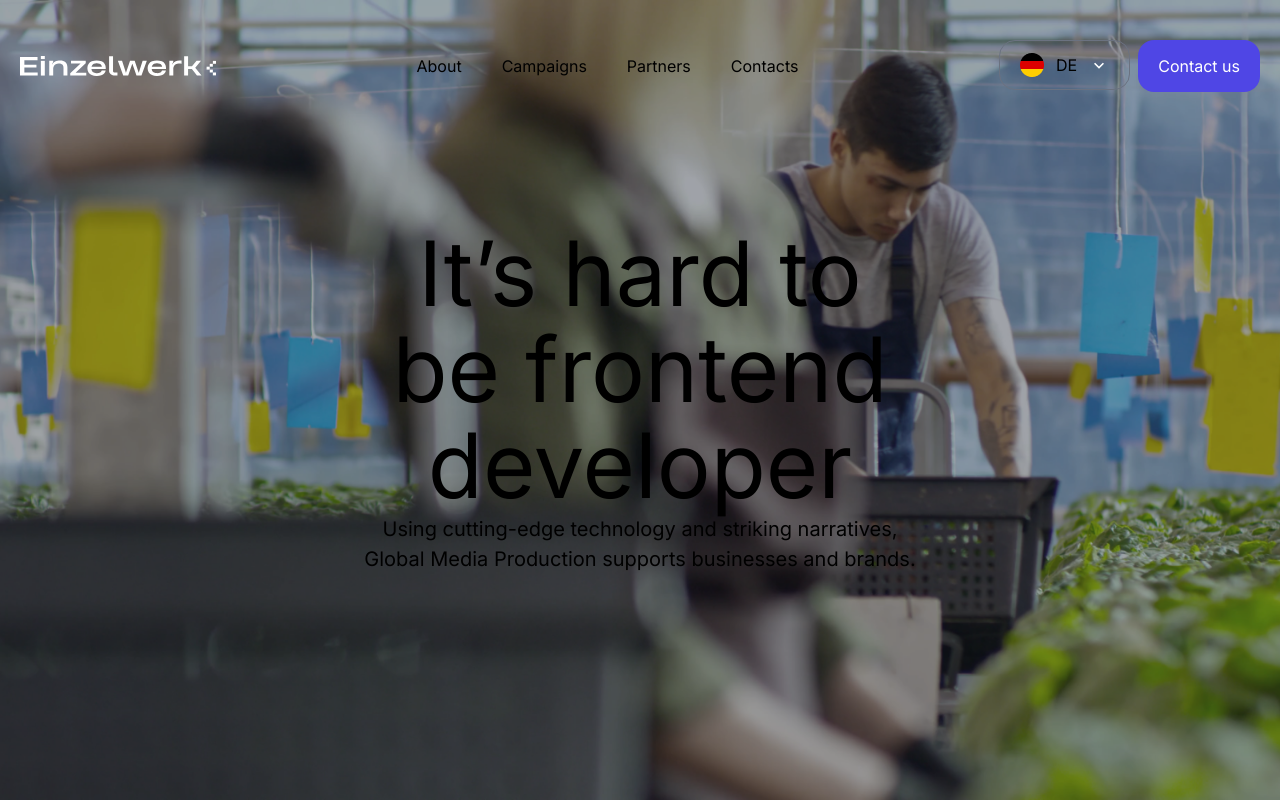
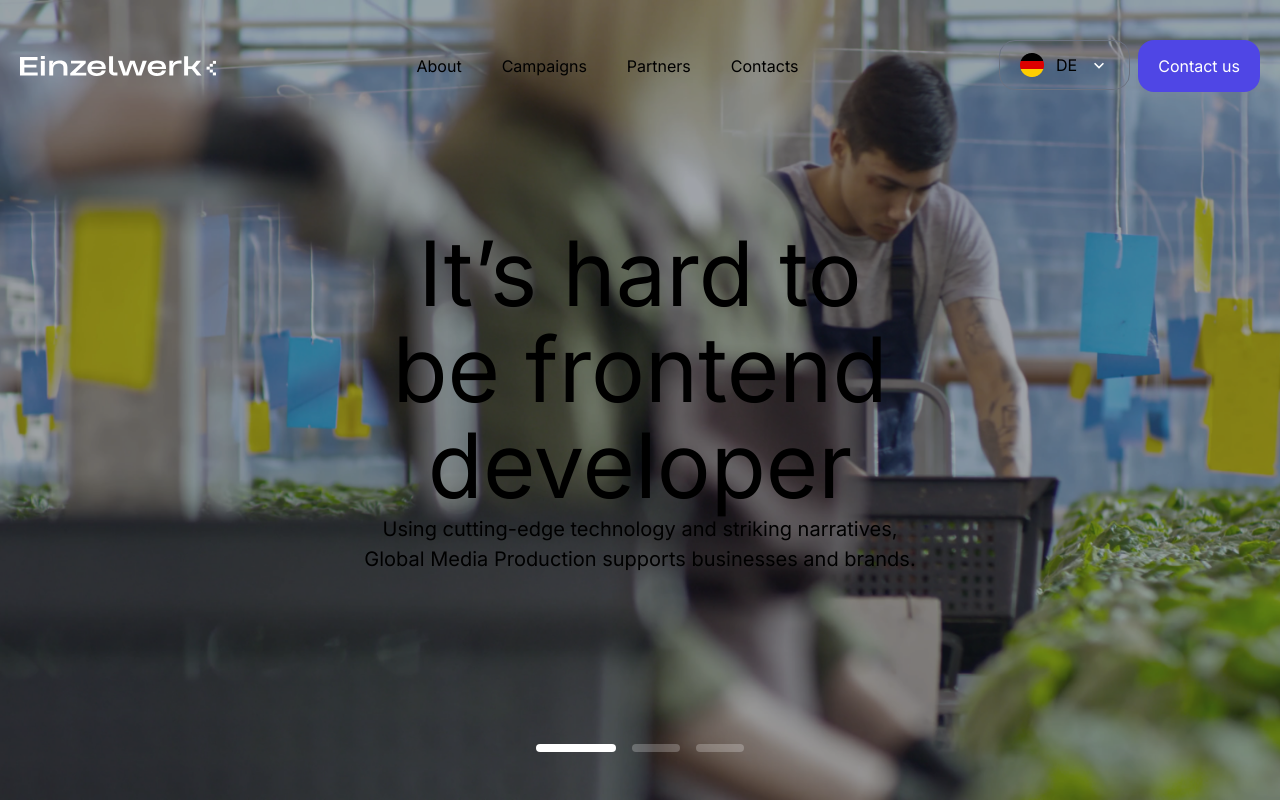
Before and after one commit to NursultanFront/einzelwerk-test, a Next.js app: page / in a window 1280 px wide. Shown: the top 800 px of the page. Built offline with nearby package versions, Linux system fonts and the light colour scheme.

Commit message:
feat: makes slider pagination

```diff
--- a/src/app/globals.css
+++ b/src/app/globals.css
@@ -37,3 +37,29 @@ video {
   border-radius: 100%;
   object-fit: fill;
 }
+
+.embla__dot {
+  background-color: transparent;
+  cursor: pointer;
+  position: relative;
+  padding: 0;
+  width: 3rem;
+  height: 3rem;
+  margin-right: 0.75rem;
+  margin-left: 0.75rem;
+  border: 0;
+  display: flex;
+  align-items: center;
+}
+
+.embla__dot:after {
+  background-color: #efefef;
+  width: 100%;
+  height: 0.4rem;
+  content: "";
+}
+
+.embla__dot.is-selected:after {
+  background-color: #1bcacd;
+  opacity: 1;
+}
--- a/src/app/page.tsx
+++ b/src/app/page.tsx
@@ -1,7 +1,7 @@
 import Image from "next/image";
 import Header from "@/components/Header/Header";
 import Main from "@/components/Main/Main";
-import MainSlider from "@/components/MainSlider/MainSlider";
+import MainSlider from "@/components/Slider/MainSlider/MainSlider";
 import sliderInfo from "@/text/slider.json";
 import NextIcon from "@/components/icons/NextIcon";
 import VideoPlayer from "@/components/VideoPlayer/VideoPlayer";
--- a/src/components/Main/Main.tsx
+++ b/src/components/Main/Main.tsx
@@ -1,6 +1,6 @@
 import React from "react";
 import type { PropsWithChildren } from "react";
-import MainSlider from "../MainSlider/MainSlider";
+import MainSlider from "../Slider/MainSlider/MainSlider";
 
 import sliderInfo from "@/text/slider.json";
 
--- a/src/components/MainSlider/MainSlider.tsx
+++ /dev/null
@@ -1,45 +0,0 @@
-"use client";
-
-import React, { useEffect } from "react";
-import useEmblaCarousel from "embla-carousel-react";
-import Image from "next/image";
-import cn from "clsx";
-import Header from "../Header/Header";
-import { ISliderInfo } from "@/types";
-
-interface IProps {
-  sliderList: ISliderInfo[];
-}
-
-const MainSlider = (props: IProps) => {
-  const [emblaRef] = useEmblaCarousel({ loop: false });
-
-  return (
-    <div className="embla overflow-hidden h-screen bg-gray-900" ref={emblaRef}>
-      <div className="embla__container flex h-full">
-        {props.sliderList.map((item, i) => {
-          return (
-            <div
-              key={i}
-              className="embla__slide flex flex-col justify-center items-center gap-6 relative flex-none w-full min-w-0"
-            >
-              <Image
-                src={item.image}
-                alt=""
-                width={1920}
-                height={1080}
-                className=" absolute inset-0 h-full w-full -z-10 opacity-60"
-              />
-              <div className="w-[45%]">
-                <h2 className="text-7xl text-center">{item.title}</h2>
-                <p className="text-xl text-center">{item.text}</p>
-              </div>
-            </div>
-          );
-        })}
-      </div>
-    </div>
-  );
-};
-
-export default MainSlider;
--- /dev/null
+++ b/src/components/Slider/Dots/SliderDots.tsx
@@ -0,0 +1,16 @@
+import { Button } from "@/components/ui/Buttons/Button";
+import { PropsWithChildren, ButtonHTMLAttributes } from "react";
+
+interface IProps extends ButtonHTMLAttributes<HTMLButtonElement> {
+  className: string;
+}
+
+export const SliderDots: React.FC<PropsWithChildren<IProps>> = (props) => {
+  const { className, ...otherProps } = props;
+
+  return (
+    <Button variant="transparent" className={props.className} {...otherProps}>
+      {props.children}
+    </Button>
+  );
+};
--- /dev/null
+++ b/src/components/Slider/MainSlider/MainSlider.tsx
@@ -0,0 +1,88 @@
+"use client";
+
+import React, { useCallback, useEffect } from "react";
+import useEmblaCarousel, { EmblaCarouselType } from "embla-carousel-react";
+import Image from "next/image";
+import cn from "clsx";
+import Header from "../../Header/Header";
+import { ISliderInfo } from "@/types";
+import { SliderDots } from "../Dots/SliderDots";
+import { useState } from "react";
+
+interface IProps {
+  sliderList: ISliderInfo[];
+}
+
+const MainSlider = (props: IProps) => {
+  const [emblaRef, emblaApi] = useEmblaCarousel({ loop: false });
+  const [selectedIndex, setSelectedIndex] = useState(0);
+  const [scrollSnaps, setScrollSnaps] = useState<number[]>([]);
+
+  const scrollTo = useCallback(
+    (index: number) => emblaApi && emblaApi.scrollTo(index),
+    [emblaApi]
+  );
+
+  const onInit = useCallback((emblaApi: EmblaCarouselType) => {
+    setScrollSnaps(emblaApi.scrollSnapList());
+  }, []);
+
+  const onSelect = useCallback((emblaApi: EmblaCarouselType) => {
+    setSelectedIndex(emblaApi.selectedScrollSnap());
+  }, []);
+
+  useEffect(() => {
+    if (!emblaApi) return;
+
+    onInit(emblaApi);
+    onSelect(emblaApi);
+    emblaApi.on("reInit", onInit);
+    emblaApi.on("reInit", onSelect);
+    emblaApi.on("select", onSelect);
+  }, [emblaApi, onInit, onSelect]);
+
+  return (
+    <div
+      className="embla relative overflow-hidden h-screen bg-gray-900"
+      ref={emblaRef}
+    >
+      <div className="embla__container flex h-full">
+        {props.sliderList.map((item, i) => {
+          return (
+            <div
+              key={i}
+              className="embla__slide flex flex-col justify-center items-center gap-6 relative flex-none w-full min-w-0"
+            >
+              <Image
+                src={item.image}
+                alt=""
+                width={1920}
+                height={1080}
+                className=" absolute inset-0 h-full w-full -z-10 opacity-60"
+              />
+              <div className="w-[45%]">
+                <h2 className="text-7xl text-center">{item.title}</h2>
+                <p className="text-xl text-center">{item.text}</p>
+              </div>
+            </div>
+          );
+        })}
+      </div>
+      <div className="flex gap-4 embla__dots absolute bottom-12 left-2/4 -translate-x-2/4">
+        {scrollSnaps.map((_, i) => {
+          return (
+            <SliderDots
+              key={i}
+              className={cn(
+                `dots-main ${i === selectedIndex ? "dots-main--active" : ""}`
+              )}
+              onClick={() => scrollTo(i)}
+            />
+          );
+        })}
+      </div>
+    </div>
+  );
+};
+
+export default MainSlider;
--- a/tailwind.config.ts
+++ b/tailwind.config.ts
@@ -72,6 +72,20 @@ const config: Config = {
             "linear-gradient(145deg, rgba(255, 255, 255, 1) 59%, rgba(102, 102, 255, 1) 78%, rgba(106, 96, 241, 1) 93%)",
           "background-size": "200% 200%",
         },
+        ".dots-main": {
+          background: "#fff",
+          opacity: "0.24",
+          width: "48px",
+          height: "8px",
+          borderRadius: "20px",
+        },
+        ".dots-main--active": {
+          background: "#fff",
+          opacity: "1",
+          width: "80px",
+          height: "8px",
+          borderRadius: "20px",
+        },
       });
     }),
   ],
```
